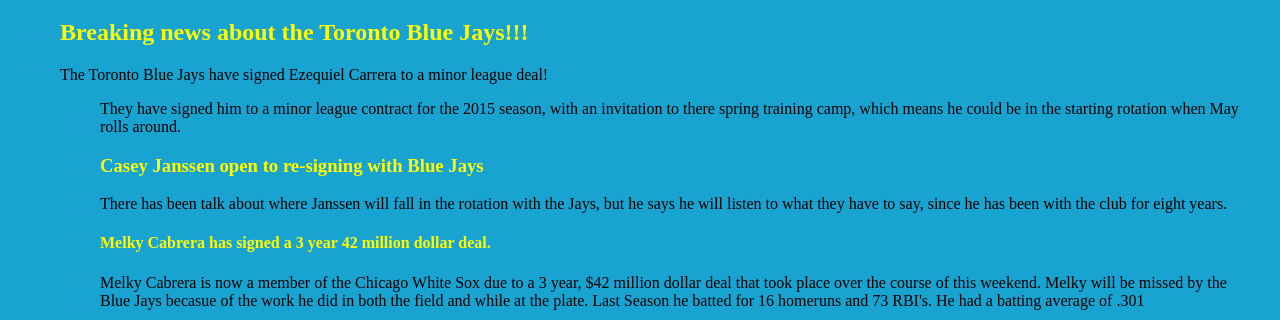
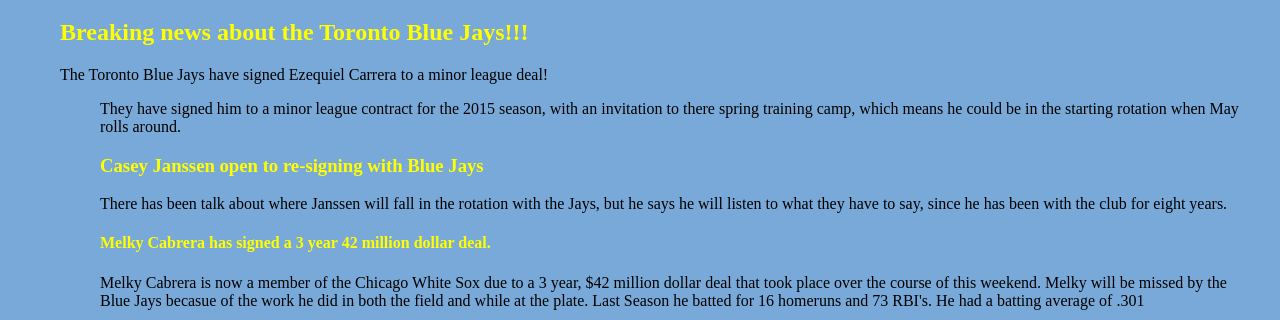
Before and after one commit to BobbyHill/BobbyHill.github.io, a plain HTML site: page index.html in a window 1280 px wide. Shown: the part 165-485 px from the top of the page. Drawn offline with Linux system fonts and the light colour scheme.

Commit message:
colour changes

```diff
--- a/css/style.css
+++ b/css/style.css
@@ -9,7 +9,7 @@
 }
 body{
 	color: #FFFF00;
-	background-color: #19A3D1;
+	background-color: #79A9D8;
 	font-family: serif;
 	margin: 20px;
 	padding-left: 40px;
```
